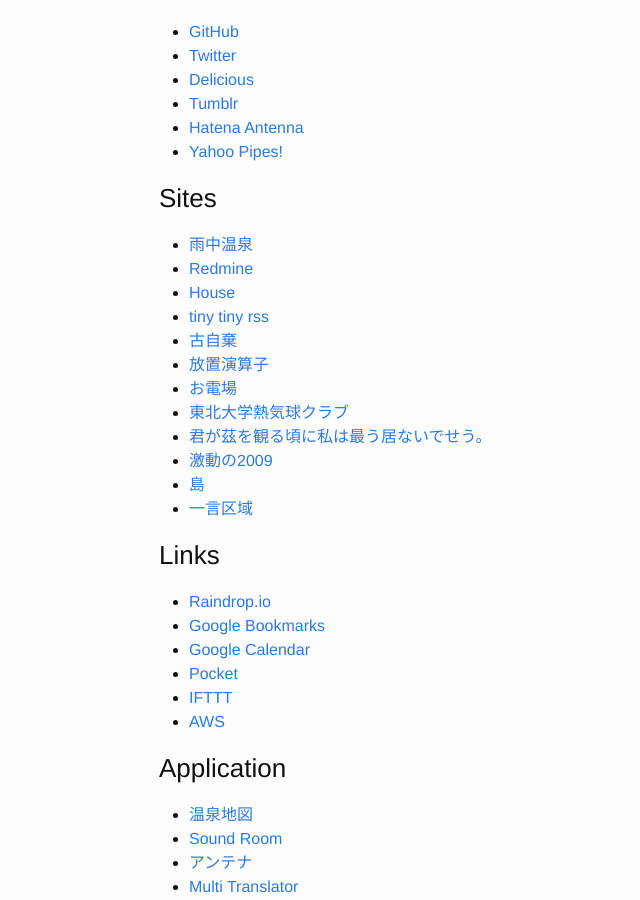
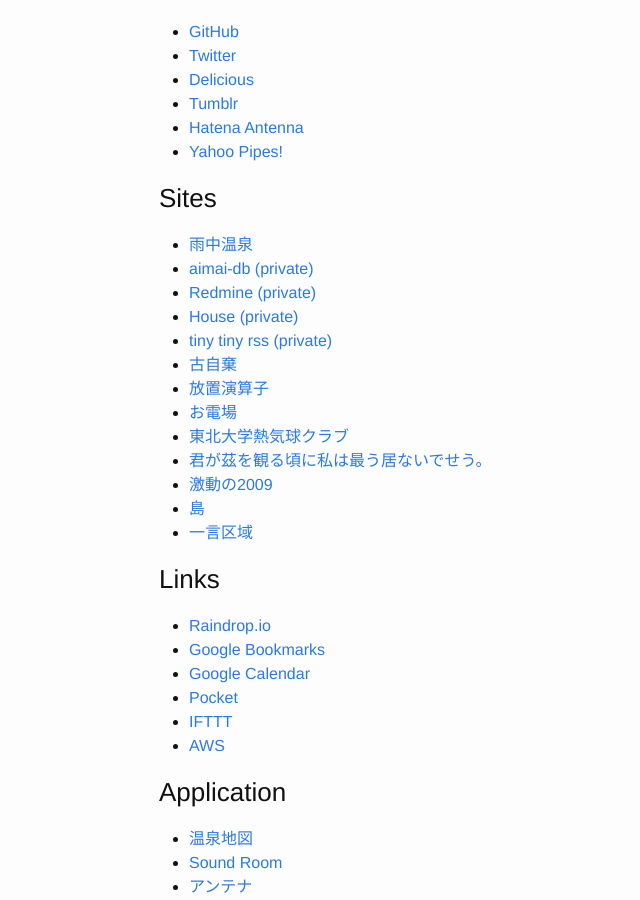
Before and after one commit to kikei/kikei.github.io, a Jekyll site: the page built from about.md, in a window 1280 px wide and 900 px high, scrolled down 300 px. Shown: the whole window, without its empty margins (111-751 px from the left). Built offline with Jekyll 4.4.1, drawn with Linux system fonts in a browser that asks for light colours.

Commit message:
update about.md

```diff
--- a/about.md
+++ b/about.md
@@ -19,9 +19,10 @@
 
 ### Sites
 - [雨中温泉](https://yu.xaxxi.net)
-- [Redmine](https://redmine.xaxxi.net)
-- [House](https://h.xaxxi.net)
-- [tiny tiny rss](http://tt-rss.xaxxi.net/index.php)
+- [aimai-db (private)](https://aimai.xaxxi.net)
+- [Redmine (private)](https://redmine.xaxxi.net)
+- [House (private)](https://h.xaxxi.net)
+- [tiny tiny rss (private)](http://tt-rss.xaxxi.net/index.php)
 - [古自棄](http://f.xaxxi.net)
 - [放置演算子](http://blog.xaxxi.net/)
 - [お電場](http://chu.xaxxi.net/)
```
